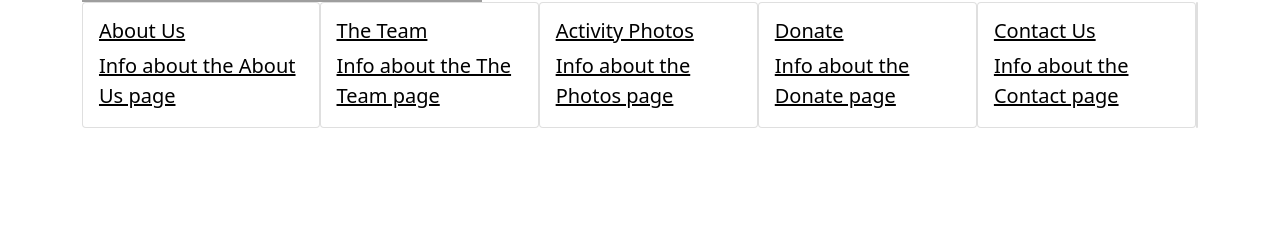
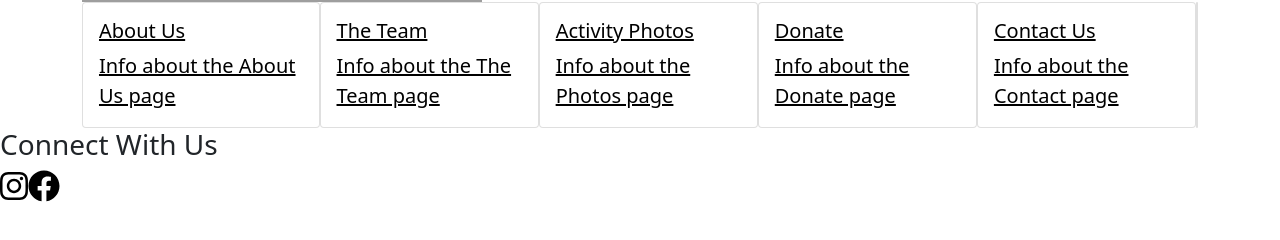
Before and after one commit to DNiev/jackfruit, a React (Create React App) app: page / in a window 1280 px wide. Shown: the part 362-602 px from the top of the page. Built offline with nearby package versions, Linux system fonts and the light colour scheme; grey boxes are pictures that could not be loaded; the HTML template or start-up script is replaced by a standard one.

Commit message:
added social media icons to home page, also added functionality to instagram icon

```diff
--- a/package.json
+++ b/package.json
@@ -3,6 +3,9 @@
   "version": "0.1.0",
   "private": true,
   "dependencies": {
+    "@fortawesome/fontawesome-svg-core": "^1.2.36",
+    "@fortawesome/free-brands-svg-icons": "^5.15.4",
+    "@fortawesome/react-fontawesome": "^0.1.16",
     "@testing-library/jest-dom": "^5.11.4",
     "@testing-library/react": "^11.1.0",
     "@testing-library/user-event": "^12.1.10",
--- /dev/null
+++ b/src/components/SocialFollow.js
@@ -0,0 +1,19 @@
+import React from 'react';
+import { FontAwesomeIcon } from '@fortawesome/react-fontawesome';
+import { faInstagram, faFacebook } from '@fortawesome/free-brands-svg-icons';
+
+const SocialFollow = () => {
+    return (
+        <div class="social-container">
+            <h3>Connect With Us</h3>
+            <a href="https://www.instagram.com/jackfruitfoundation/" className="instagram social">
+                <FontAwesomeIcon icon={faInstagram} size ="2x"/>
+            </a>
+            <a href="https://www.google.com" className="facebook social">
+                <FontAwesomeIcon icon={faFacebook} size ="2x"/>
+            </a>
+        </div>
+    )
+}
+
+export default SocialFollow
--- a/src/pages/Home.js
+++ b/src/pages/Home.js
@@ -1,6 +1,7 @@
 import React from 'react';
 import {Card, Container, Image} from 'react-bootstrap';
 import {Link} from 'react-router-dom';
+import SocialFollow from '../Components/SocialFollow';
 import '../Components/Styles/home.css';
 
 const Home = () => {
@@ -54,6 +55,7 @@ const Home = () => {
 
                 </Card>
             </Container>
+            <SocialFollow/>
         </div>
     )
 };
```
Also changed, not shown: 1 other file (tests, documents, lock files or other folders).
